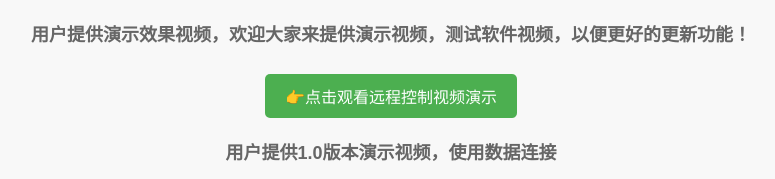
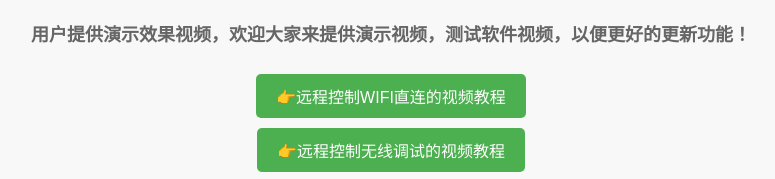
Before and after one commit to xgwl66/yuanchenggengxship, a plain HTML site: page index.html in a window 1280 px wide. Shown: the top 179 px of the page, without its empty margins (249-1024 px from the left). Drawn offline with Linux system fonts and the light colour scheme; grey boxes are pictures that could not be loaded.

Commit message:
Add files via upload

```diff
--- a/index.html
+++ b/index.html
@@ -88,8 +88,10 @@
         <h3>
             用户提供演示效果视频，欢迎大家来提供演示视频，测试软件视频，以便更好的更新功能！
         </h3>
+            <a href="https://v.douyin.com/ihWY5dp9/ pqe:/ t@e.Ox 07/14" class="download-button" target="_blank">👉远程控制WIFI直连的视频教程</a>
 
-            <a href="https://v.kuaishou.com/AcJcpI" class="download-button" target="_blank">👉点击观看远程控制视频演示</a>
+
+            <a href="https://v.kuaishou.com/AcJcpI" class="download-button" target="_blank">👉远程控制无线调试的视频教程</a>
 
         <h3>
             用户提供1.0版本演示视频，使用数据连接
```
